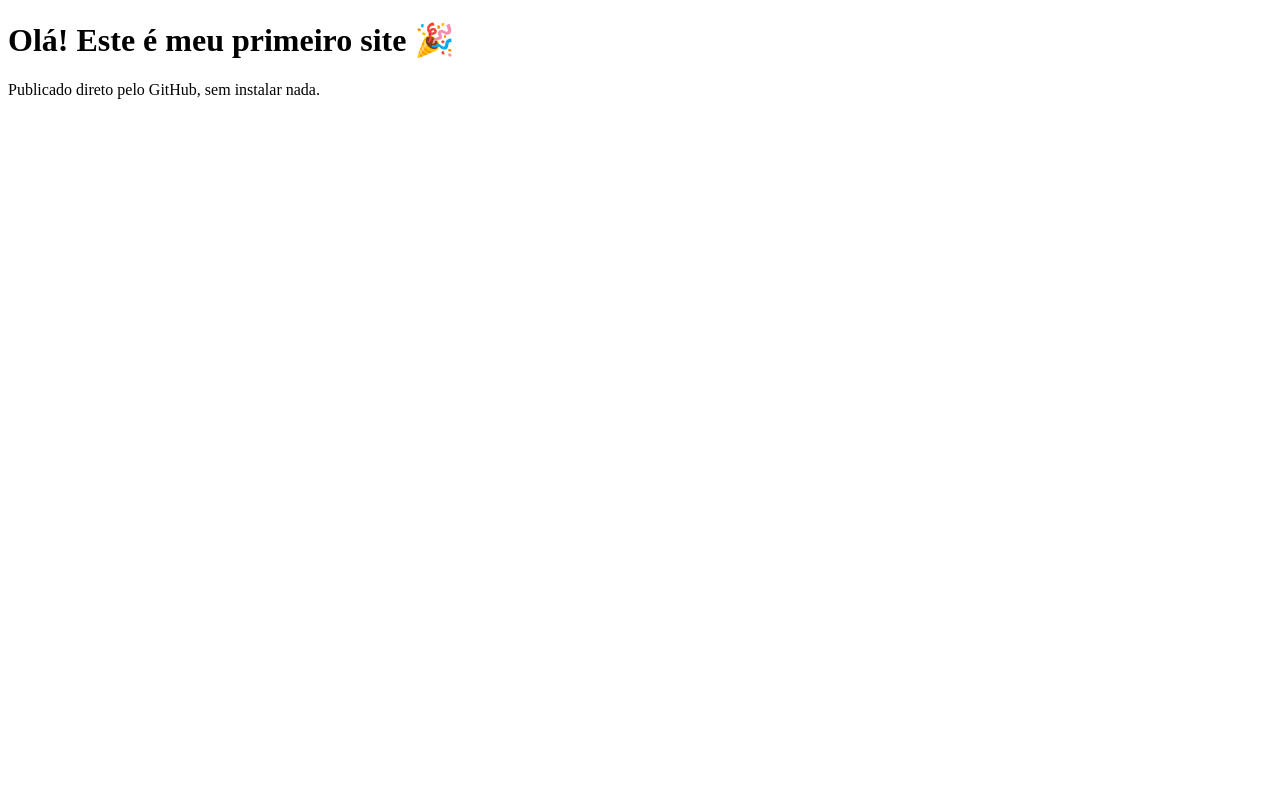
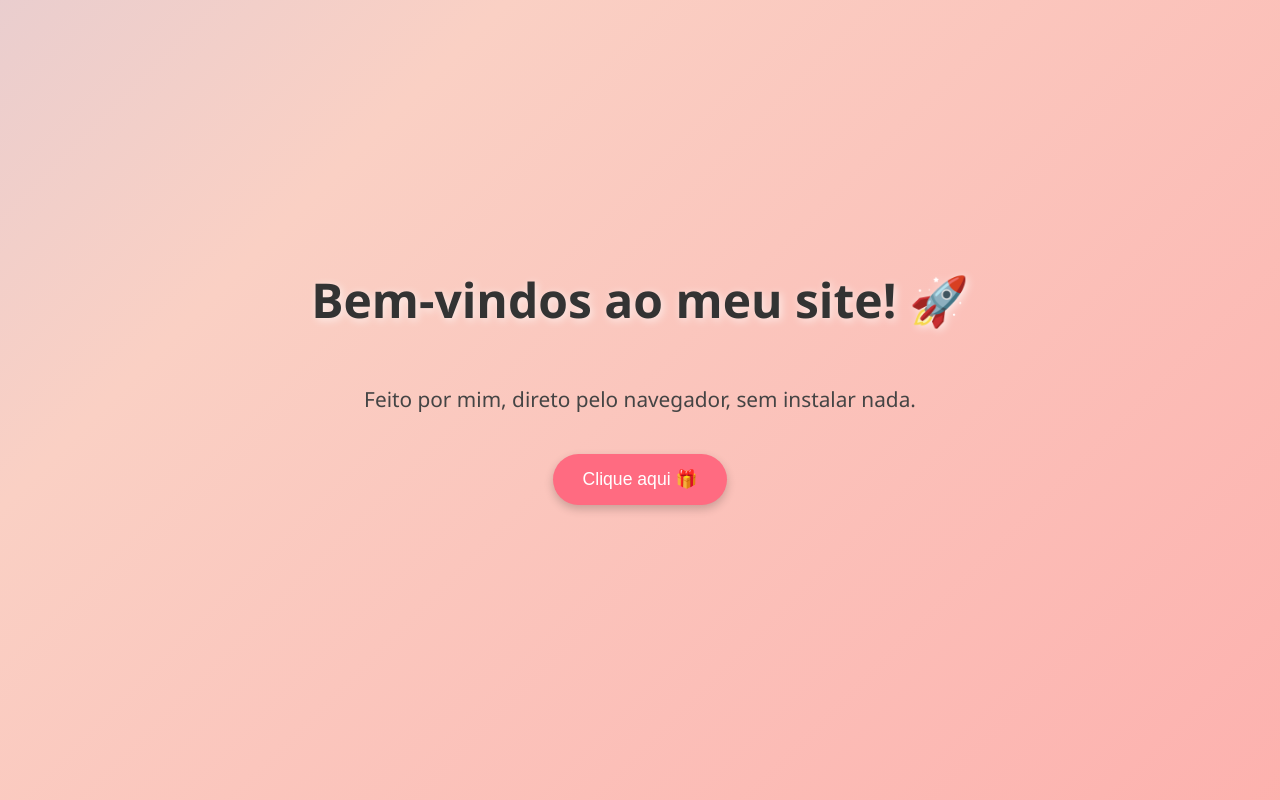
Before and after one commit to Adrielli95s/adriellisouto, a plain HTML site: page index.html in a window 1280 px wide. Drawn offline with Linux system fonts and the light colour scheme.

Commit message:
Update index.html

```diff
--- a/index.html
+++ b/index.html
@@ -2,10 +2,75 @@
 <html lang="pt-br">
 <head>
   <meta charset="UTF-8">
-  <title>Meu site</title>
+  <title>Site da Adrielli 🎉</title>
+  <style>
+    body {
+      margin: 0;
+      height: 100vh;
+      display: flex;
+      flex-direction: column;
+      align-items: center;
+      justify-content: center;
+      font-family: 'Segoe UI', sans-serif;
+      background: linear-gradient(-45deg, #ff9a9e, #fad0c4, #a1c4fd, #c2e9fb);
+      background-size: 400% 400%;
+      animation: gradiente 10s ease infinite;
+      text-align: center;
+    }
+    @keyframes gradiente {
+      0% { background-position: 0% 50%; }
+      50% { background-position: 100% 50%; }
+      100% { background-position: 0% 50%; }
+    }
+    h1 {
+      font-size: 3em;
+      color: #333;
+      text-shadow: 2px 2px 8px rgba(255,255,255,0.7);
+    }
+    p {
+      font-size: 1.3em;
+      color: #444;
+    }
+    button {
+      margin-top: 20px;
+      padding: 15px 30px;
+      font-size: 1.1em;
+      border: none;
+      border-radius: 50px;
+      background: #ff6b81;
+      color: white;
+      cursor: pointer;
+      box-shadow: 0 4px 10px rgba(0,0,0,0.2);
+      transition: transform 0.2s;
+    }
+    button:hover {
+      transform: scale(1.1);
+    }
+    #mensagem {
+      margin-top: 20px;
+      font-size: 1.5em;
+      min-height: 40px;
+    }
+  </style>
 </head>
 <body>
-  <h1>Olá! Este é meu primeiro site 🎉</h1>
-  <p>Publicado direto pelo GitHub, sem instalar nada.</p>
+  <h1>Bem-vindos ao meu site! 🚀</h1>
+  <p>Feito por mim, direto pelo navegador, sem instalar nada.</p>
+  <button onclick="surpresa()">Clique aqui 🎁</button>
+  <div id="mensagem"></div>
+
+  <script>
+    const frases = [
+      "Você é incrível! ✨",
+      "Bora aprender programação juntos? 💻",
+      "Esse site foi feito 100% pelo GitHub! 🐙",
+      "Continue explorando, tem muito mais pra aprender! 🚀",
+      "Adrielli tá dominando o Git! 🔥"
+    ];
+    function surpresa() {
+      const frase = frases[Math.floor(Math.random() * frases.length)];
+      document.getElementById("mensagem").innerText = frase;
+    }
+  </script>
 </body>
 </html>
```
